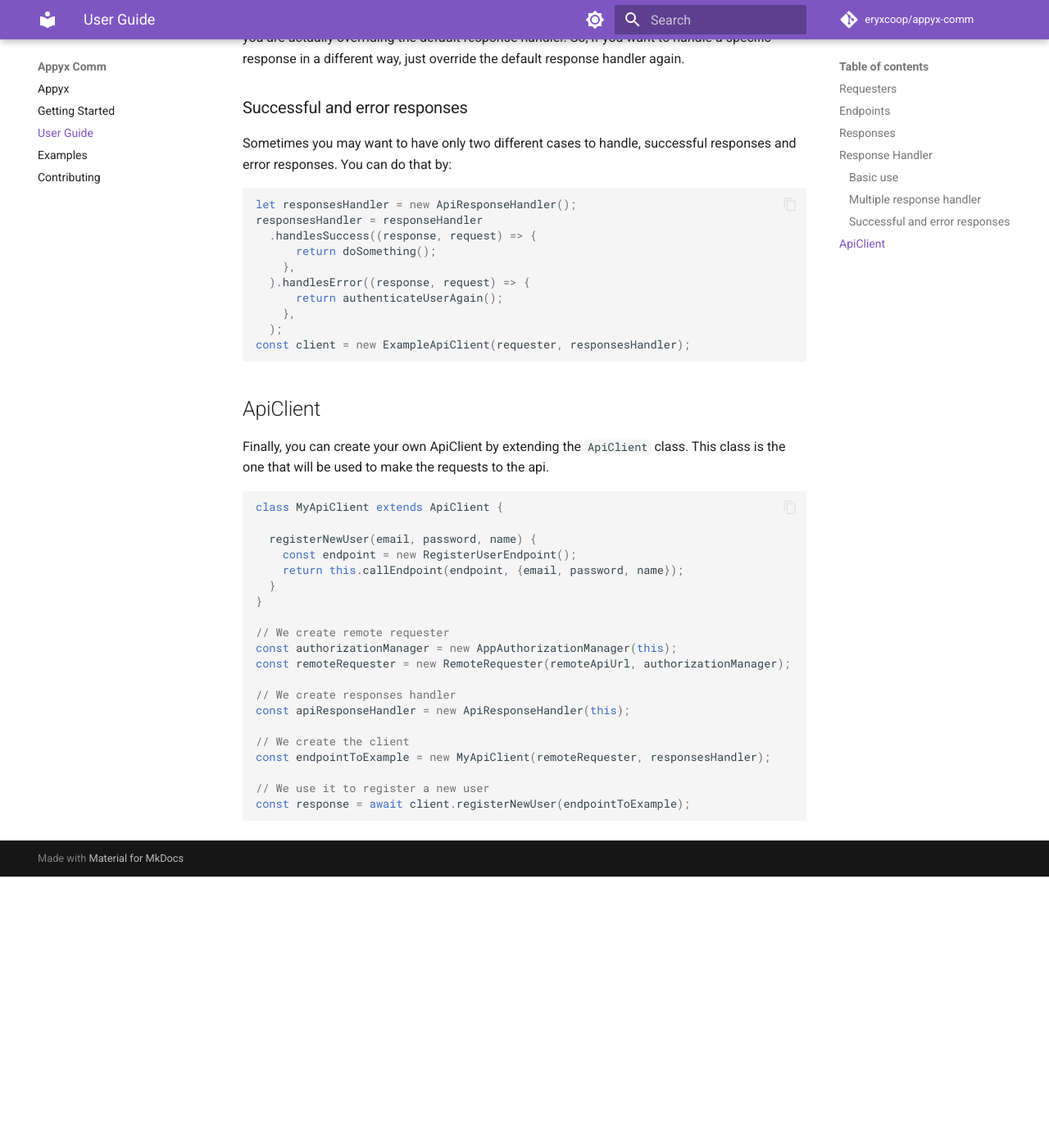
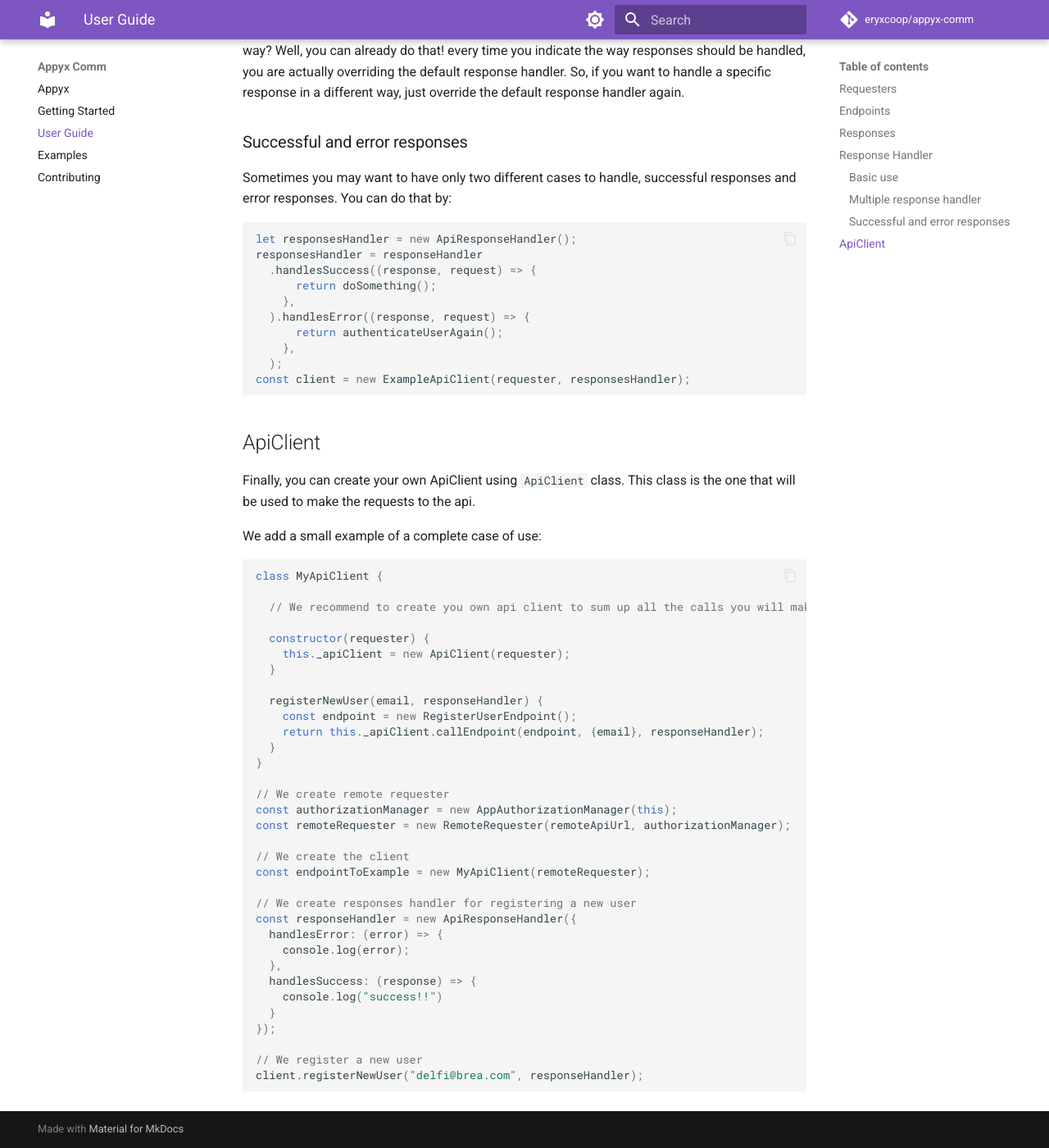
Before and after one commit to eryxcoop/appyx-comm, an MkDocs documentation site: the page built from docs/lib.md, in a window 1280 px wide and 1400 px high, scrolled down 3409 px. Shown: the whole window at 82% size. Built offline with MkDocs 1.6.1 and Material for MkDocs 9.7.7, drawn with Linux system fonts in a browser that asks for light colours; comment, search, counter and statistics services are not loaded; before the commit the page ends 4478 px from its top, so only the background shows below that; some of the changed text lies outside the part shown.

Commit message:
Updates doc to stop inheriting from apiClient

````diff
--- a/docs/lib.md
+++ b/docs/lib.md
@@ -190,15 +193,23 @@ const client = new ExampleApiClient(requester, responsesHandler);
 
 ## ApiClient
 
-Finally, you can create your own ApiClient by extending the ``ApiClient`` class. This class is the one that will be used
+Finally, you can create your own ApiClient using ``ApiClient`` class. This class is the one that will be used
 to make the requests to the api.
 
+We add a small example of a complete case of use:
+
 ```js
-class MyApiClient extends ApiClient {
+class MyApiClient {
 
-  registerNewUser(email, password, name) {
+  // We recommend to create you own api client to sum up all the calls you will make to the api
+
+  constructor(requester) {
+    this._apiClient = new ApiClient(requester);
+  }
+
+  registerNewUser(email, responseHandler) {
     const endpoint = new RegisterUserEndpoint();
-    return this.callEndpoint(endpoint, {email, password, name});
+    return this._apiClient.callEndpoint(endpoint, {email}, responseHandler);
   }
 }
 
@@ -206,12 +217,19 @@ class MyApiClient extends ApiClient {
 const authorizationManager = new AppAuthorizationManager(this);
 const remoteRequester = new RemoteRequester(remoteApiUrl, authorizationManager);
 
-// We create responses handler
-const apiResponseHandler = new ApiResponseHandler(this);
+// We create the client
+const endpointToExample = new MyApiClient(remoteRequester);
 
-// We create the client
-const endpointToExample = new MyApiClient(remoteRequester, responsesHandler);
+// We create responses handler for registering a new user
+const responseHandler = new ApiResponseHandler({
+  handlesError: (error) => {
+    console.log(error);
+  },
+  handlesSuccess: (response) => {
+    console.log("success!!")
+  }
+});
 
-// We use it to register a new user
-const response = await client.registerNewUser(endpointToExample);
+// We register a new user
+client.registerNewUser("delfi@brea.com", responseHandler);
 ```
````
Also changed, not shown: other parts of docs/lib.md (+9 -6 lines).
